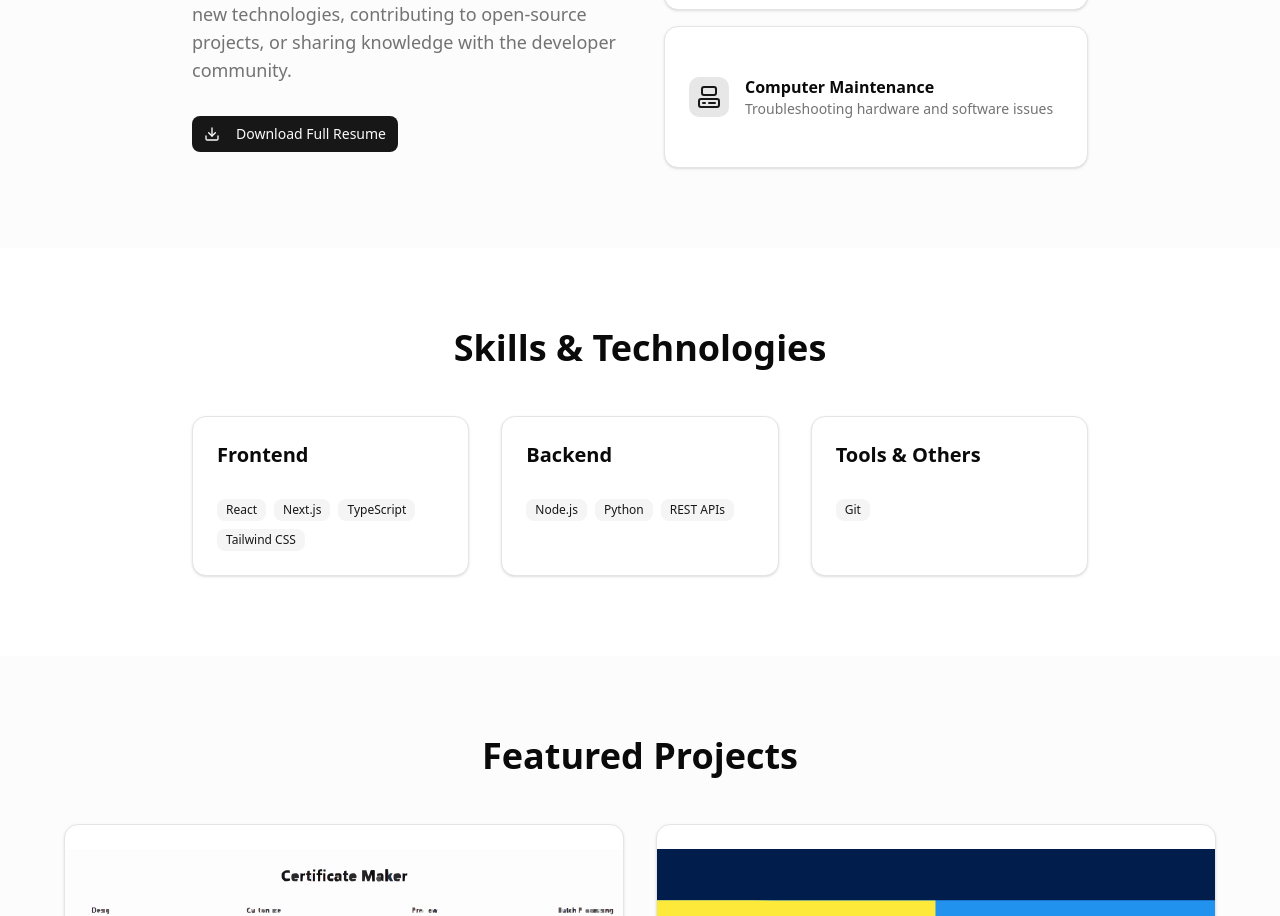
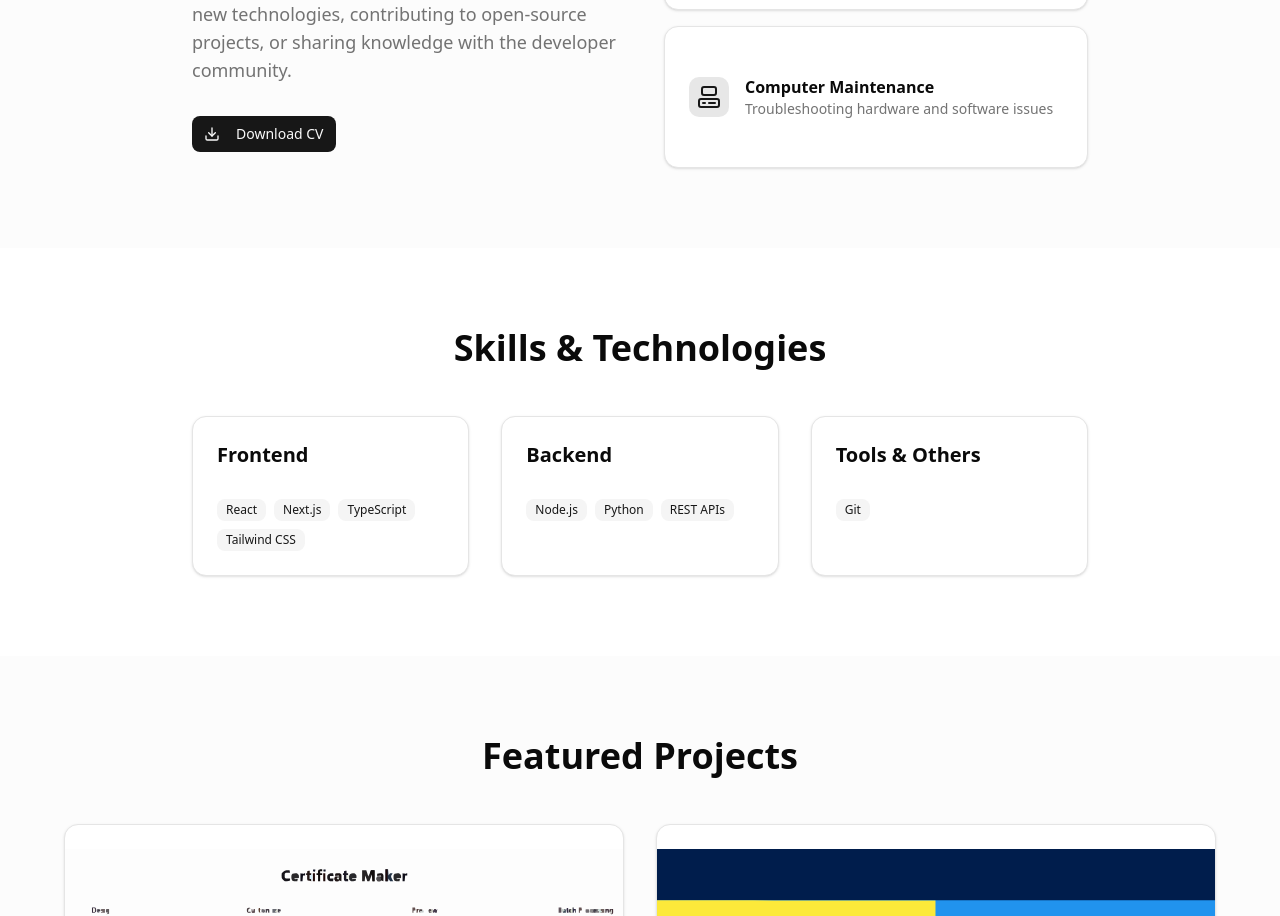
Before and after one commit to hanabiwork21/jayvee-portfolio, a Next.js app: page / in a window 1280 px wide. Shown: the part 1120-2036 px from the top of the page. Built offline with nearby package versions, Linux system fonts and the light colour scheme.

Commit message:
Update about.tsx

```diff
--- a/components/about.tsx
+++ b/components/about.tsx
@@ -21,7 +21,7 @@ export function About() {
                 <Button asChild>
                   <a href="/jayvee-m-dairo-resume.pdf" download="JAYVEE-RESUME.pdf">
                     <Download className="h-4 w-4 mr-2" />
-                    Download Full Resume
+                    Download CV
                   </a>
                 </Button>
               </div>
```
